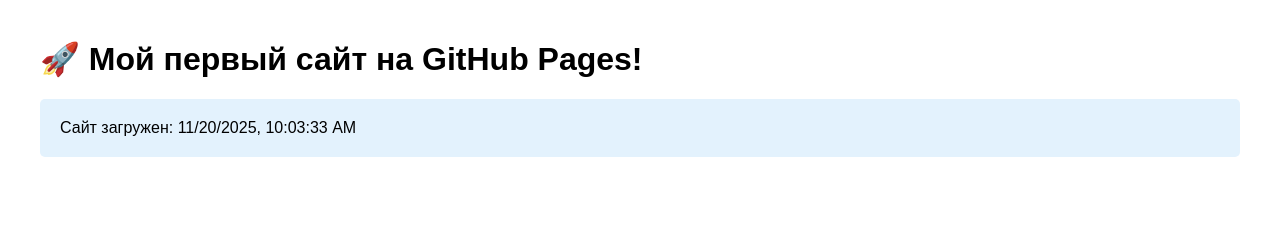
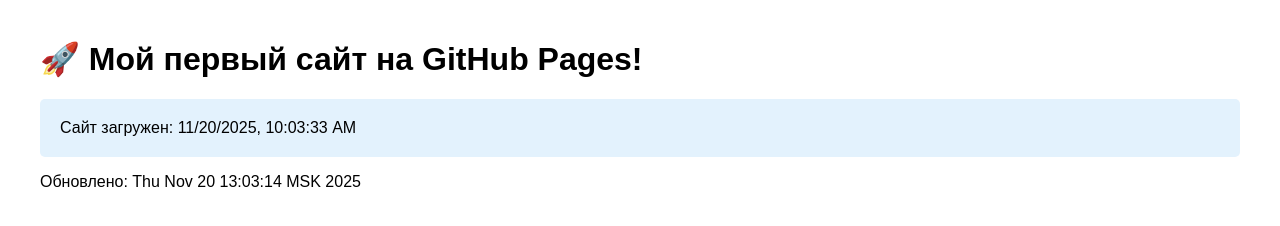
Before and after one commit to Aranhaely/my-test-pages, a plain HTML site: page index.html in a window 1280 px wide. Drawn offline with Linux system fonts and the light colour scheme.

Commit message:
some update index.html

```diff
--- a/index.html
+++ b/index.html
@@ -12,6 +12,7 @@
     <div class="alert" id="message">
         Сайт загружен: <span id="date"></span>
     </div>
+    <p>Обновлено: Thu Nov 20 13:03:14 MSK 2025</p>
     <script>
         document.getElementById('date').textContent = new Date().toLocaleString();
     </script>
```
Also changed, not shown: 1 other file.
